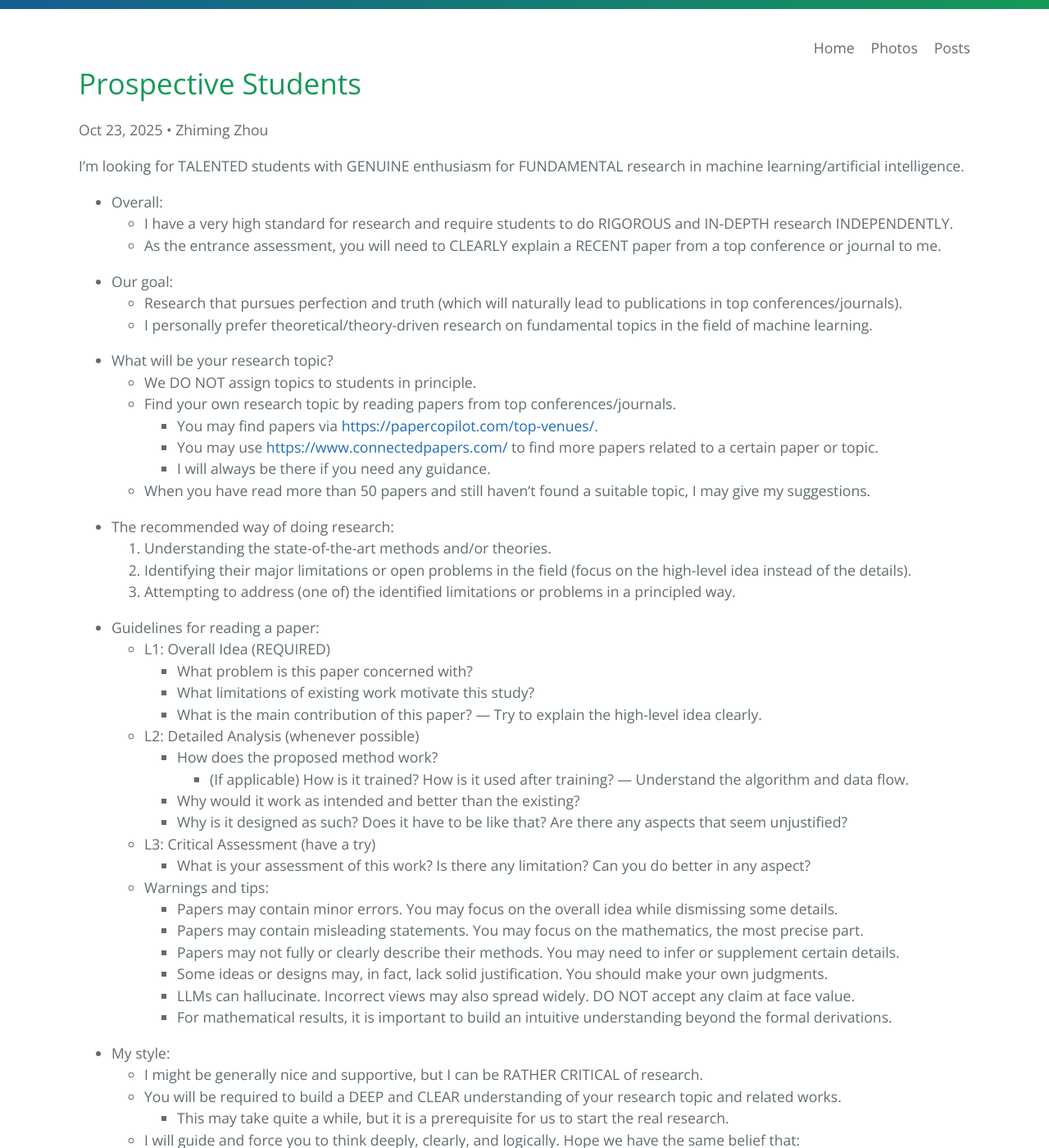
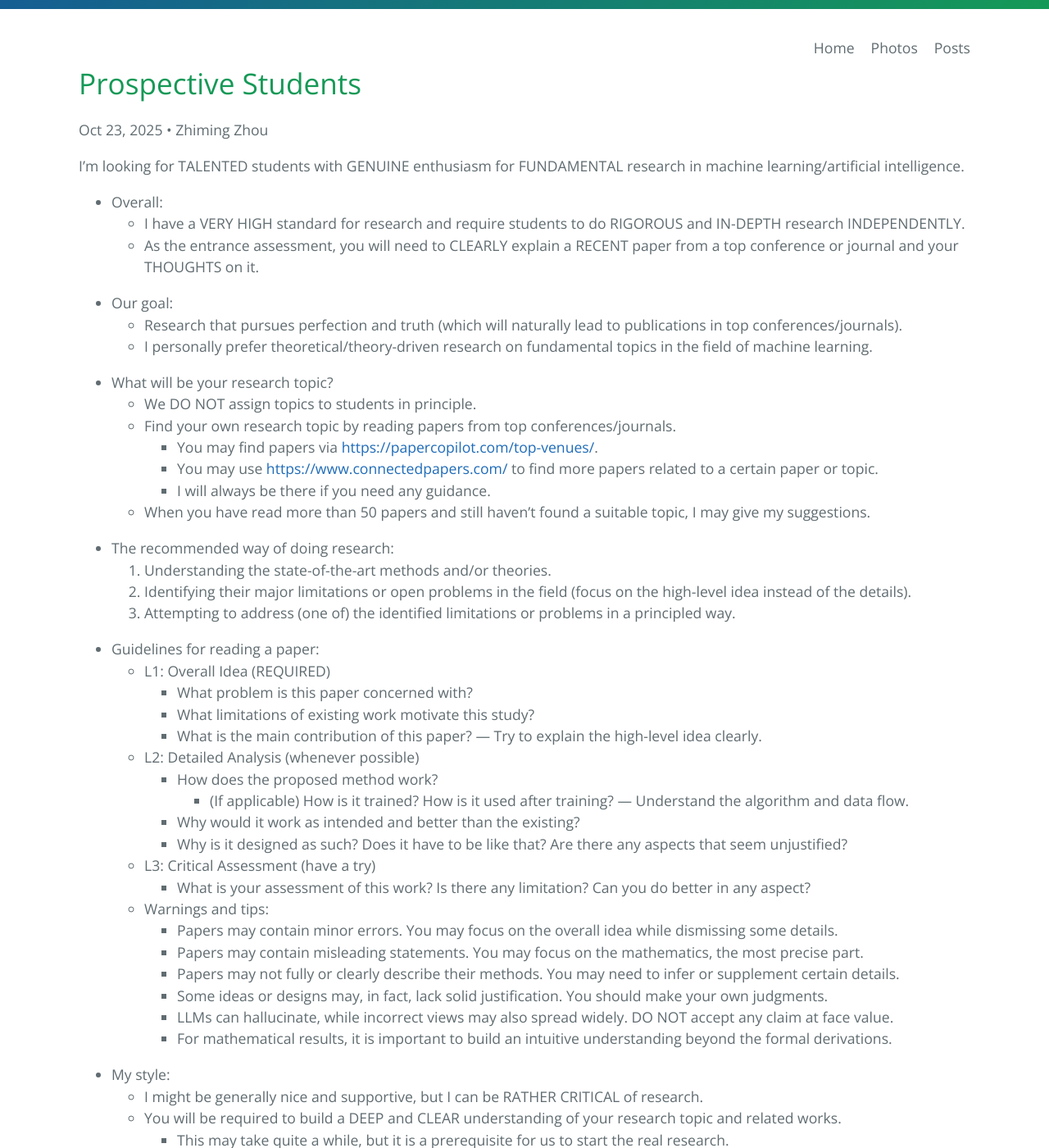
Before and after one commit to ZhimingZhou/zhimingzhou.github.io, a Jekyll site: the page built from _posts/2020-12-09-Prospective-Students.md, in a window 1280 px wide and 1400 px high, scrolled down 229 px. Shown: the whole window at 82% size. Built offline with Jekyll 4.4.1, drawn with Linux system fonts in a browser that asks for light colours.

Commit message:
Update 2020-12-09-Prospective-Students.md

```diff
--- a/_posts/2020-12-09-Prospective-Students.md
+++ b/_posts/2020-12-09-Prospective-Students.md
@@ -11,8 +11,8 @@ comments: false
 I’m looking for TALENTED students with GENUINE enthusiasm for FUNDAMENTAL research in machine learning/artificial intelligence.
 
 - Overall:
-	- I have a very high standard for research and require students to do RIGOROUS and IN-DEPTH research INDEPENDENTLY.
-	- As the entrance assessment, you will need to CLEARLY explain a RECENT paper from a top conference or journal to me.
+	- I have a VERY HIGH standard for research and require students to do RIGOROUS and IN-DEPTH research INDEPENDENTLY.
+	- As the entrance assessment, you will need to CLEARLY explain a RECENT paper from a top conference or journal and your THOUGHTS on it.
 
 <!--  -->
 - Our goal:
@@ -52,7 +52,7 @@ I’m looking for TALENTED students with GENUINE enthusiasm for FUNDAMENTAL rese
 		- Papers may contain misleading statements. You may focus on the mathematics, the most precise part.
 		- Papers may not fully or clearly describe their methods. You may need to infer or supplement certain details.
 		- Some ideas or designs may, in fact, lack solid justification. You should make your own judgments.
-		- LLMs can hallucinate. Incorrect views may also spread widely. DO NOT accept any claim at face value.
+		- LLMs can hallucinate, while incorrect views may also spread widely. DO NOT accept any claim at face value.
 		- For mathematical results, it is important to build an intuitive understanding beyond the formal derivations.
 
 <!--  -->
```
